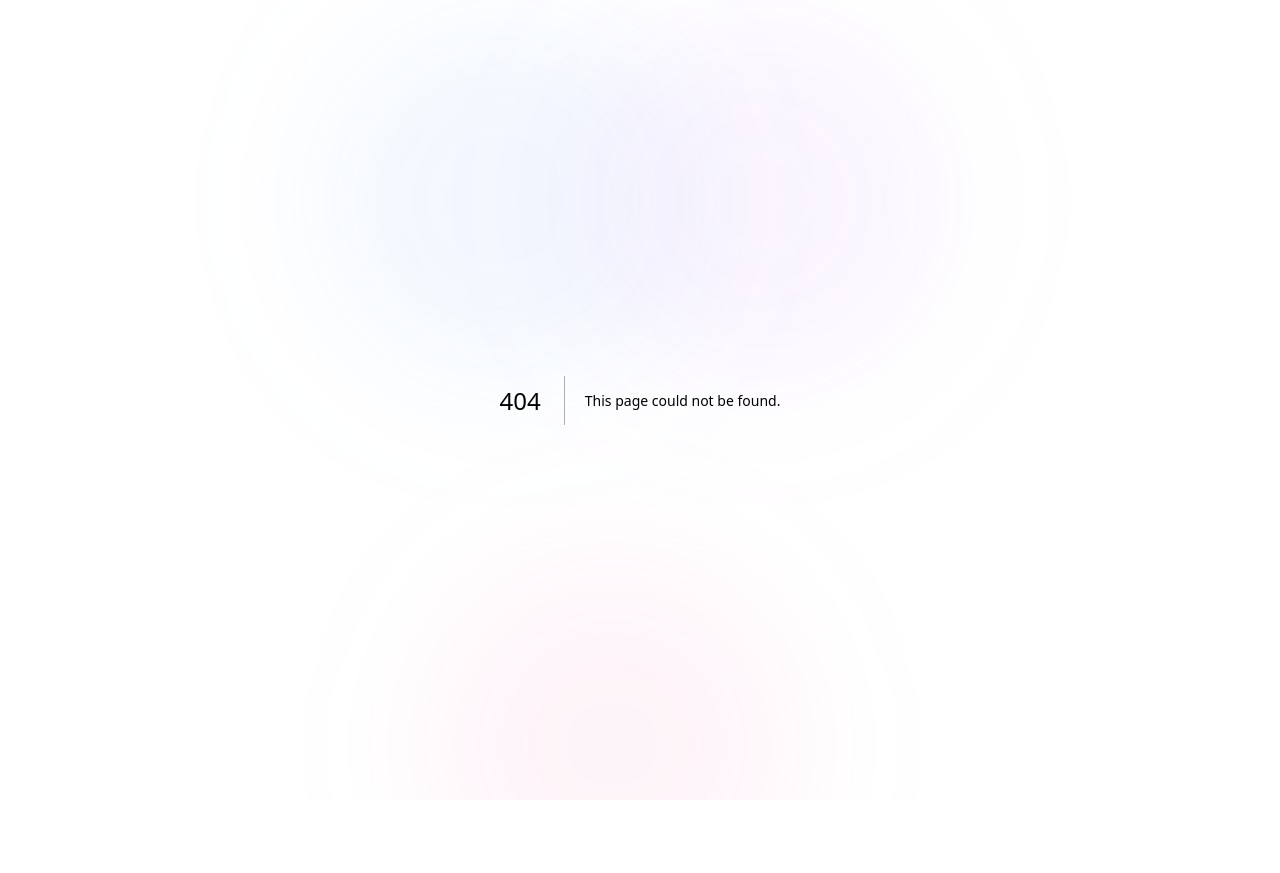
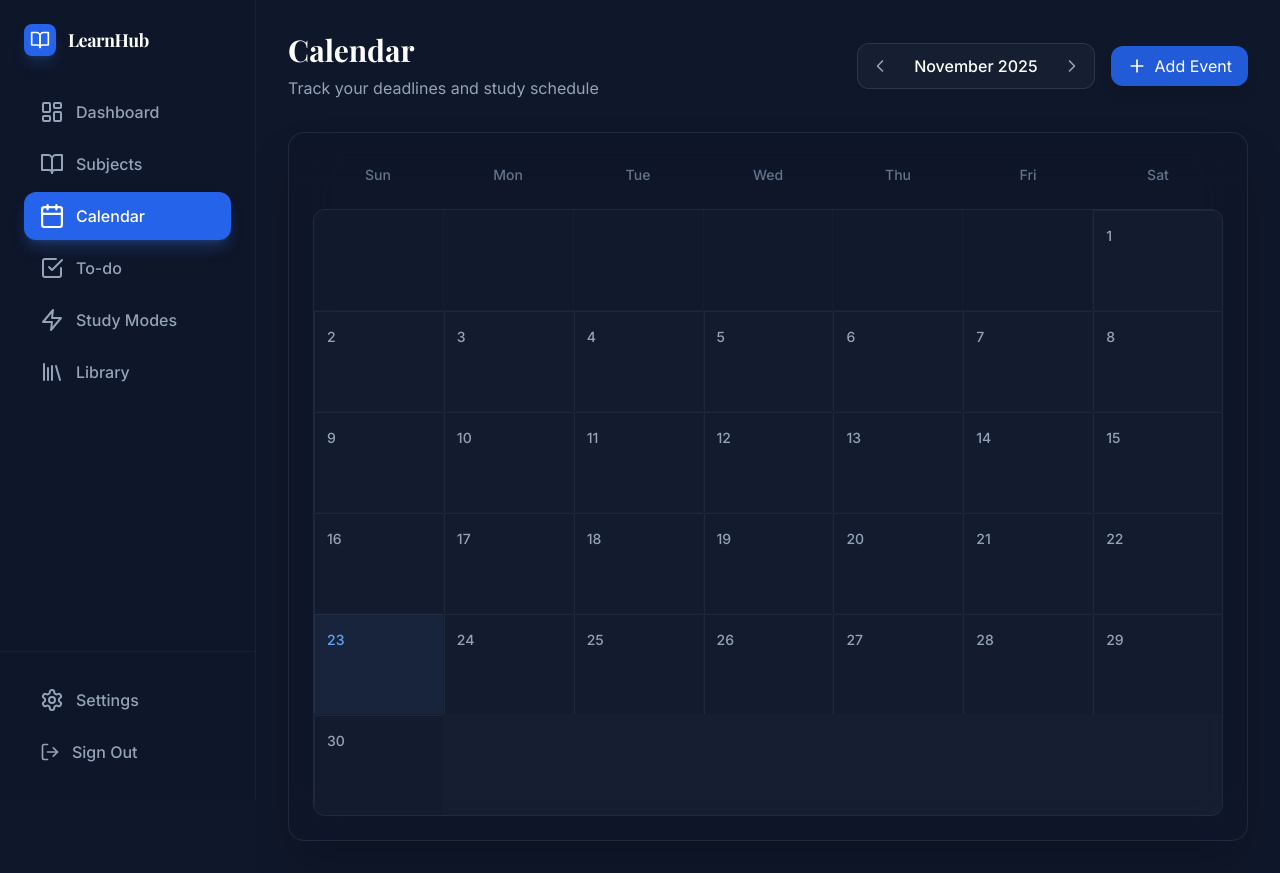
Before and after one commit to DUB55/learning-platform, a Next.js app in the folder apps/web/: page /calendar in a window 1280 px wide. Before the commit this address had no page. Before the commit the page ends 800 px from the top, so only its background shows below. Built offline with nearby package versions, Linux system fonts and the light colour scheme; a web font is replaced by a local one.

Commit message:
Automated Commit [2025-11-24 00:38:19]

```diff
--- /dev/null
+++ b/apps/web/src/app/calendar/page.tsx
@@ -0,0 +1,138 @@
+'use client';
+
+import { useState, useEffect } from 'react';
+import { useAuth } from '@/contexts/AuthContext';
+import Sidebar from '@/components/Sidebar';
+import { ChevronLeft, ChevronRight, Plus, Clock, CheckCircle2 } from 'lucide-react';
+import { supabase } from '@/lib/supabase';
+
+export default function CalendarPage() {
+    const { user } = useAuth();
+    const [currentDate, setCurrentDate] = useState(new Date());
+    const [tasks, setTasks] = useState<any[]>([]);
+    const [loading, setLoading] = useState(true);
+
+    useEffect(() => {
+        if (user) {
+            fetchTasks();
+        }
+    }, [user]);
+
+    const fetchTasks = async () => {
+        try {
+            const { data } = await supabase
+                .from('tasks')
+                .select('*')
+                .order('due_date', { ascending: true });
+
+            if (data) setTasks(data);
+        } catch (error) {
+            console.error('Error fetching tasks:', error);
+        } finally {
+            setLoading(false);
+        }
+    };
+
+    const daysInMonth = new Date(currentDate.getFullYear(), currentDate.getMonth() + 1, 0).getDate();
+    const firstDayOfMonth = new Date(currentDate.getFullYear(), currentDate.getMonth(), 1).getDay();
+
+    const prevMonth = () => {
+        setCurrentDate(new Date(currentDate.getFullYear(), currentDate.getMonth() - 1, 1));
+    };
+
+    const nextMonth = () => {
+        setCurrentDate(new Date(currentDate.getFullYear(), currentDate.getMonth() + 1, 1));
+    };
+
+    const getTasksForDate = (day: number) => {
+        return tasks.filter(task => {
+            if (!task.due_date) return false;
+            const taskDate = new Date(task.due_date);
+            return taskDate.getDate() === day &&
+                taskDate.getMonth() === currentDate.getMonth() &&
+                taskDate.getFullYear() === currentDate.getFullYear();
+        });
+    };
+
+    const monthNames = ["January", "February", "March", "April", "May", "June",
+        "July", "August", "September", "October", "November", "December"
+    ];
+
+    return (
+        <div className="min-h-screen bg-[#0f172a] flex overflow-hidden">
+            <Sidebar />
+
+            <main className="flex-1 overflow-y-auto relative p-8">
+                <div className="max-w-7xl mx-auto h-full flex flex-col">
+                    <div className="flex justify-between items-center mb-8">
+                        <div>
+                            <h1 className="text-3xl font-serif font-bold text-white mb-2">Calendar</h1>
+                            <p className="text-slate-400">Track your deadlines and study schedule</p>
+                        </div>
+                        <div className="flex items-center gap-4">
+                            <div className="flex items-center bg-slate-800/50 rounded-xl p-1 border border-white/10">
+                                <button onClick={prevMonth} className="p-2 hover:bg-white/5 rounded-lg text-slate-400 hover:text-white transition-colors">
+                                    <ChevronLeft className="w-5 h-5" />
+                                </button>
+                                <span className="px-4 font-medium text-white min-w-[140px] text-center">
+                                    {monthNames[currentDate.getMonth()]} {currentDate.getFullYear()}
+                                </span>
+                                <button onClick={nextMonth} className="p-2 hover:bg-white/5 rounded-lg text-slate-400 hover:text-white transition-colors">
+                                    <ChevronRight className="w-5 h-5" />
+                                </button>
+                            </div>
+                            <button className="glass-button px-4 py-2 rounded-xl flex items-center gap-2">
+                                <Plus className="w-5 h-5" />
+                                <span>Add Event</span>
+                            </button>
+                        </div>
+                    </div>
+
+                    <div className="glass-card flex-1 p-6 overflow-hidden flex flex-col">
+                        {/* Days Header */}
+                        <div className="grid grid-cols-7 mb-4">
+                            {['Sun', 'Mon', 'Tue', 'Wed', 'Thu', 'Fri', 'Sat'].map(day => (
+                                <div key={day} className="text-center text-slate-500 text-sm font-medium py-2">
+                                    {day}
+                                </div>
+                            ))}
+                        </div>
+
+                        {/* Calendar Grid */}
+                        <div className="grid grid-cols-7 flex-1 auto-rows-fr gap-px bg-slate-800/50 border border-white/5 rounded-xl overflow-hidden">
+                            {/* Empty cells for previous month */}
+                            {Array.from({ length: firstDayOfMonth }).map((_, i) => (
+                                <div key={`empty-${i}`} className="bg-[#0f172a]/50 p-4 min-h-[100px]" />
+                            ))}
+
+                            {/* Days of current month */}
+                            {Array.from({ length: daysInMonth }).map((_, i) => {
+                                const day = i + 1;
+                                const dayTasks = getTasksForDate(day);
+                                const isToday = day === new Date().getDate() &&
+                                    currentDate.getMonth() === new Date().getMonth() &&
+                                    currentDate.getFullYear() === new Date().getFullYear();
+
+                                return (
+                                    <div key={day} className={`bg-[#0f172a]/30 p-3 min-h-[100px] border-t border-l border-white/5 hover:bg-white/5 transition-colors group relative ${isToday ? 'bg-blue-500/5' : ''}`}>
+                                        <span className={`text-sm font-medium ${isToday ? 'text-blue-400' : 'text-slate-400'} group-hover:text-white`}>
+                                            {day}
+                                        </span>
+
+                                        <div className="mt-2 space-y-1">
+                                            {dayTasks.map(task => (
+                                                <div key={task.id} className="text-xs p-1.5 rounded bg-blue-500/10 border border-blue-500/20 text-blue-300 truncate">
+                                                    {task.title}
+                                                </div>
+                                            ))}
+                                        </div>
+                                    </div>
+                                );
+                            })}
+                        </div>
+                    </div>
+                </div>
+            </main>
+        </div>
+    );
+}
```
